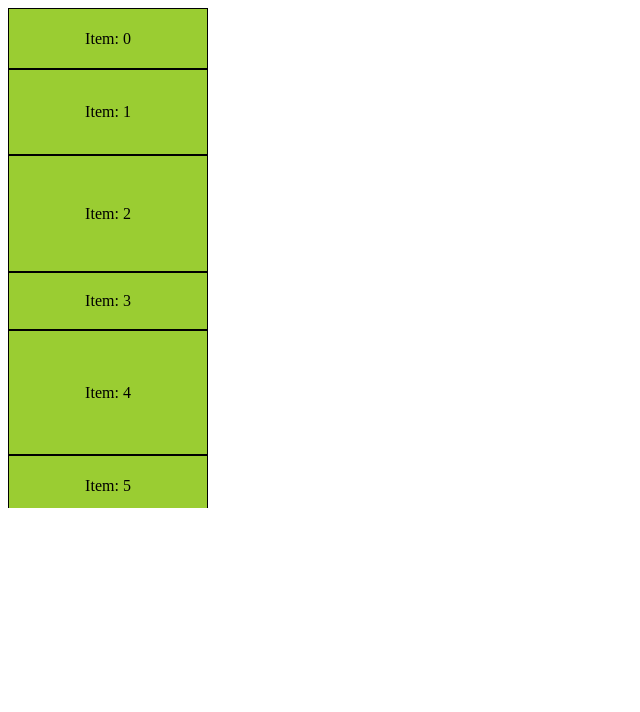
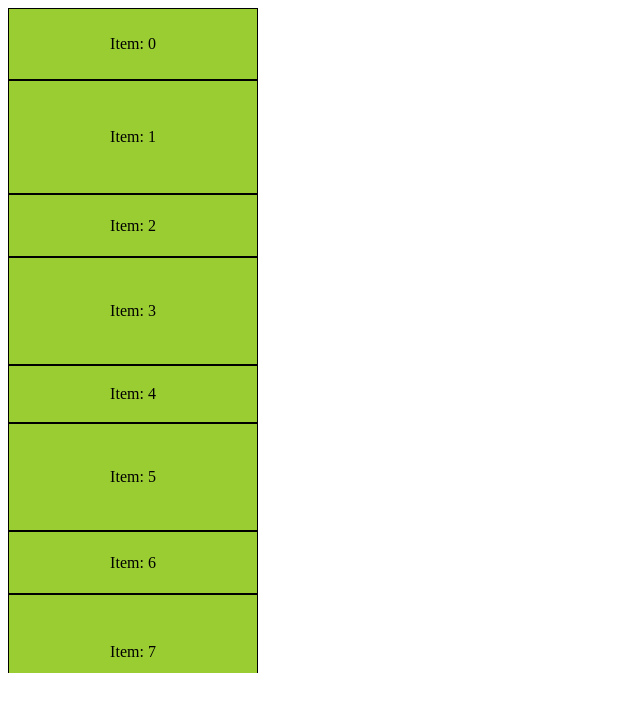
Before and after one commit to GarlicGo/algorithm-learning, a React (Vite) app: page / in a window 1280 px wide. Shown: the top 712 px of the page, without its empty margins (0-640 px from the left). Built offline with nearby package versions, Linux system fonts and the light colour scheme.

Commit message:
feat: DynamicVariableSizeList

```diff
--- a/src/App.tsx
+++ b/src/App.tsx
@@ -3,7 +3,7 @@ import './styles/index.css';
 import { TransitionTest } from './components/TransitionTest';
 import { SetStateTest } from './components/SetStateTest';
 import { AllRender, FragmentRender } from './components/LongListRender';
-import { FixedSizeListDemo } from './components/VirtualList';
+import { DynamicVariableSizeListDemo, FixedSizeListDemo } from './components/VirtualList';
 import { VariableSizeListDemo } from './components/VirtualList/VariableSizeList';
 
 const App: React.FC = () => {
@@ -20,7 +20,8 @@ const App: React.FC = () => {
       {/* <FragmentRender /> */}
       {/* <AllRender /> */}
       {/* <FixedSizeListDemo /> */}
-      <VariableSizeListDemo />
+      {/* <VariableSizeListDemo /> */}
+      <DynamicVariableSizeListDemo />
     </div>
   );
 };
--- /dev/null
+++ b/src/components/VirtualList/DynamicVariableSizeList/DynamicVariableSizeList.tsx
@@ -0,0 +1,74 @@
+import React, { useState } from 'react';
+import { estimatedHeight, getItemMetaData, getRangeToRender, measuredData } from './utils';
+import { ListItem } from './ListItem';
+
+export interface DynamicVariableSizeListProps {
+  height: number;
+  width: number;
+  itemCount: number;
+  cacheSize: number;
+  // itemSize: (index: number) => number;
+  itemEstimatedSize: number;
+  children: React.FC<{ index: number }>;
+}
+
+export const DynamicVariableSizeList: React.FC<DynamicVariableSizeListProps> = (props) => {
+  const { height, width, itemCount, itemEstimatedSize, children: Child } = props;
+  const [scrollOffset, setScrollOffset] = useState(0);
+  const [, setRefreshState] = useState({});
+
+  const contentStyle = {
+    height: estimatedHeight(itemEstimatedSize, itemCount),
+    width: '100%',
+  };
+
+  const sizeChangeHandle = (index: number, domNode: HTMLElement) => {
+    const height = domNode.offsetHeight;
+    const { measuredDataMap, lastMeasuredItemIndex } = measuredData;
+    const itemMetaData = measuredDataMap[index];
+    itemMetaData.size = height;
+    let offset = 0;
+    for (let i = 0; i <= lastMeasuredItemIndex; i++) {
+      const itemMetaData = measuredDataMap[i];
+      itemMetaData.offset = offset;
+      offset += itemMetaData.size;
+    }
+    setRefreshState({});
+  };
+
+  const getCurrentChildren = () => {
+    const [startIndex, endIndex] = getRangeToRender(props, scrollOffset);
+    const items = [];
+    for (let i = startIndex; i <= endIndex; i++) {
+      const item = getItemMetaData(props, i);
+      const itemStyle = {
+        position: 'absolute',
+        height: item.size,
+        width: '100%',
+        top: item.offset,
+      } as const;
+      items.push(<ListItem key={i} index={i} style={itemStyle} ComponentType={Child} onSizeChange={sizeChangeHandle} />);
+    }
+    return items;
+  };
+
+  const scrollHandle: React.UIEventHandler<HTMLDivElement> = (event) => {
+    const { scrollTop } = event.currentTarget;
+    setScrollOffset(scrollTop);
+  };
+
+  return (
+    <div
+      style={{
+        position: 'relative',
+        width,
+        height,
+        overflow: 'auto',
+        willChange: 'transform',
+      }}
+      onScroll={scrollHandle}
+    >
+      <div style={contentStyle}>{getCurrentChildren()}</div>
+    </div>
+  );
+};
--- /dev/null
+++ b/src/components/VirtualList/DynamicVariableSizeList/Item.tsx
@@ -0,0 +1,39 @@
+import React, { useMemo, useRef } from 'react';
+import styled from 'styled-components';
+
+const Container = styled.div`
+  width: 100%;
+  box-sizing: border-box;
+  display: flex;
+  flex-direction: column;
+  align-items: center;
+  justify-content: center;
+  background-color: yellowgreen;
+  border: 1px solid #000;
+`;
+
+interface Props {
+  index: number;
+  onSizeChange?: (index: number, domNode: HTMLElement) => void;
+}
+
+export const Item: React.FC<Props> = React.memo(({ index, onSizeChange }) => {
+  const domRef = useRef<HTMLDivElement | null>(null);
+  const height = useMemo(() => 50 + Math.round(Math.random() * 80), []);
+
+  return (
+    <Container
+      ref={(domNode) => {
+        if (domNode && !domRef.current) {
+          onSizeChange?.(index, domNode);
+          domRef.current = domNode;
+        }
+      }}
+      style={{
+        height,
+      }}
+    >
+      Item: {index}
+    </Container>
+  );
+});
--- /dev/null
+++ b/src/components/VirtualList/DynamicVariableSizeList/ListItem.tsx
@@ -0,0 +1,16 @@
+import React from 'react';
+
+interface Props {
+  index: number;
+  style: React.CSSProperties;
+  ComponentType: React.FC<{ index: number; onSizeChange?: (index: number, domNode: HTMLElement) => void }>;
+  onSizeChange?: (index: number, domNode: HTMLElement) => void;
+}
+
+export const ListItem: React.FC<Props> = ({ index, style, ComponentType, onSizeChange }) => {
+  return (
+    <div style={style}>
+      <ComponentType index={index} onSizeChange={onSizeChange} />
+    </div>
+  );
+};
--- /dev/null
+++ b/src/components/VirtualList/DynamicVariableSizeList/index.tsx
@@ -0,0 +1,15 @@
+import React from 'react';
+import { DynamicVariableSizeList } from './DynamicVariableSizeList';
+import { Item } from './Item';
+
+const ITEM_COUNT = 2000;
+
+export const DynamicVariableSizeListDemo: React.FC = () => {
+  return (
+    <div>
+      <DynamicVariableSizeList height={665} width={250} cacheSize={4} itemCount={ITEM_COUNT} itemEstimatedSize={0}>
+        {Item}
+      </DynamicVariableSizeList>
+    </div>
+  );
+};
--- /dev/null
+++ b/src/components/VirtualList/DynamicVariableSizeList/utils.ts
@@ -0,0 +1,93 @@
+import { DynamicVariableSizeListProps } from './DynamicVariableSizeList';
+
+type MeasuredDataItem = {
+  size: number;
+  offset: number;
+};
+
+// 元数据
+export const measuredData: {
+  measuredDataMap: { [key: string]: MeasuredDataItem };
+  lastMeasuredItemIndex: number;
+} = {
+  measuredDataMap: {},
+  lastMeasuredItemIndex: -1,
+};
+
+export const estimatedHeight = (defaultEstimatedItemSize: number = 50, itemCount: number) => {
+  let measuredHeight = 0;
+  const { measuredDataMap, lastMeasuredItemIndex } = measuredData;
+  // 计算已经获取过真实高度的项的高度之和
+  if (lastMeasuredItemIndex >= 0) {
+    const lastMeasuredItem = measuredDataMap[lastMeasuredItemIndex];
+    measuredHeight = lastMeasuredItem.offset + lastMeasuredItem.size;
+  }
+  // 未计算过真实高度的项数
+  const unMeasuredItemsCount = itemCount - measuredData.lastMeasuredItemIndex - 1;
+  // 预测总高度
+  const totalEstimatedHeight = measuredHeight + unMeasuredItemsCount * defaultEstimatedItemSize;
+  return totalEstimatedHeight;
+};
+
+export const getItemMetaData = (props: DynamicVariableSizeListProps, index: number): MeasuredDataItem => {
+  const { itemEstimatedSize = 50 } = props;
+  const { measuredDataMap, lastMeasuredItemIndex } = measuredData;
+  // 如果当前索引比已记录的索引要大，说明要计算当前索引的项的size和offset
+  if (index > lastMeasuredItemIndex) {
+    let offset = 0;
+    // 计算当前能计算出来的最大offset值
+    if (lastMeasuredItemIndex >= 0) {
+      const lastMeasuredItem = measuredDataMap[lastMeasuredItemIndex];
+      offset += lastMeasuredItem.offset + lastMeasuredItem.size;
+    }
+    // 计算直到index为止，所有未计算过的项
+    for (let i = lastMeasuredItemIndex + 1; i <= index; i++) {
+      if (measuredDataMap[i] !== undefined) {
+        continue;
+      }
+      const currentItemSize = itemEstimatedSize;
+      measuredDataMap[i] = { size: currentItemSize, offset };
+      offset += currentItemSize;
+    }
+    // 更新已计算的项的索引值
+    measuredData.lastMeasuredItemIndex = index;
+  }
+  return measuredDataMap[index];
+};
+
+const getStartIndex = (props: DynamicVariableSizeListProps, scrollOffset: number) => {
+  const { itemCount } = props;
+  let index = 0;
+  while (true) {
+    const currentOffset = getItemMetaData(props, index).offset;
+    if (currentOffset >= scrollOffset) return index;
+    if (index >= itemCount) return itemCount;
+    index++;
+  }
+};
+
+const getEndIndex = (props: DynamicVariableSizeListProps, startIndex: number) => {
+  const { height, itemCount } = props;
+  // 获取可视区内开始的项
+  const startItem = getItemMetaData(props, startIndex);
+  // 可视区内最大的offset值
+  const maxOffset = startItem.offset + height;
+  // 开始项的下一项的offset，之后不断累加此offset，直到等于或超过最大offset，就是找到结束索引了
+  let offset = startItem.offset + startItem.size;
+  // 结束索引
+  let endIndex = startIndex;
+  // 累加offset
+  while (offset <= maxOffset && endIndex < itemCount - 1) {
+    endIndex++;
+    const currentItem = getItemMetaData(props, endIndex);
+    offset += currentItem.size;
+  }
+  return endIndex;
+};
+
+export const getRangeToRender = (props: DynamicVariableSizeListProps, scrollOffset: number): [number, number, number, number] => {
+  const { itemCount, cacheSize } = props;
+  const startIndex = getStartIndex(props, scrollOffset);
+  const endIndex = getEndIndex(props, startIndex);
+  return [Math.max(0, startIndex - cacheSize), Math.min(itemCount - 1, endIndex + cacheSize), startIndex, endIndex];
+};
--- a/src/components/VirtualList/index.ts
+++ b/src/components/VirtualList/index.ts
@@ -1 +1,3 @@
 export * from './FixedSizeList';
+export * from './VariableSizeList';
+export * from './DynamicVariableSizeList';
```
